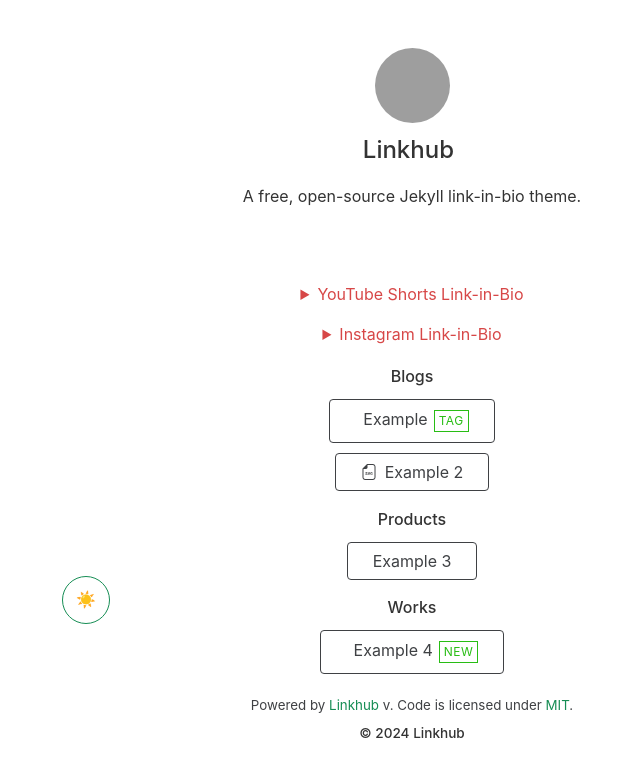
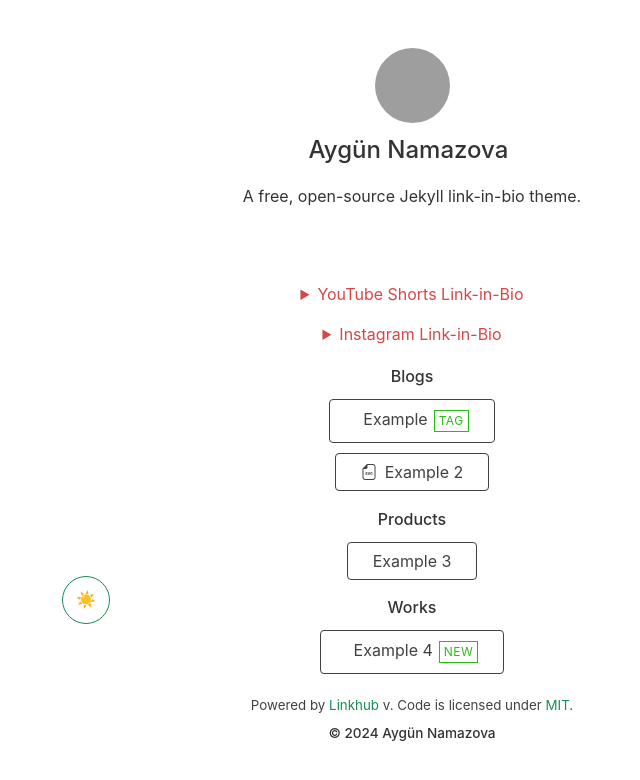
Before and after one commit to ismayilnamazov/aygun, a Jekyll site: the page built from index.html, in a window 1280 px wide, cut to the strip 0-948 px from the top of the page. Shown: the top 780 px of the strip, without its empty margins (228-868 px from the left). Built offline with Jekyll 4.4.1, drawn with Linux system fonts in a browser that asks for light colours; nearby versions of some CDN libraries; grey boxes are pictures that could not be loaded.

Commit message:
_config.yml

```diff
--- a/_config.yml
+++ b/_config.yml
@@ -2,14 +2,14 @@
 theme: linkhub-jekyll-theme
 
 # Site Configuration
-name: Linkhub  # Name of your website
+name: Aygün Namazova  # Name of your website
 tagline: Links  # Set your preferred page title
 description: A free, open-source Jekyll link-in-bio theme.  # Also used as a meta description
 favicon:
   path: https://i.ibb.co/SBRmBmt/favicon.png # Path / URL to the favicon of your website (e.g., 'assets/images/favicon.png')
   type: png # File format of image. Change according to your image. Supported types: https://developer.mozilla.org/en-US/docs/Web/Media/Formats/Image_types
 logo: https://picsum.photos/200.webp # Path / URL to the logo (e.g., 'assets/images/logo.png')
-url: https://link.example.com # URL of your website
+url: https://aygunnamaz.com # URL of your website
 locale: en_GB # The value specifies the locale in which these tags are marked up. It follows the format `language_TERRITORY`.
 ga4: # Google Analytics 4 measurement ID, for e.g. G-XXXXXXX (optional). Remove it if it’s not needed.
 twitter:
```
